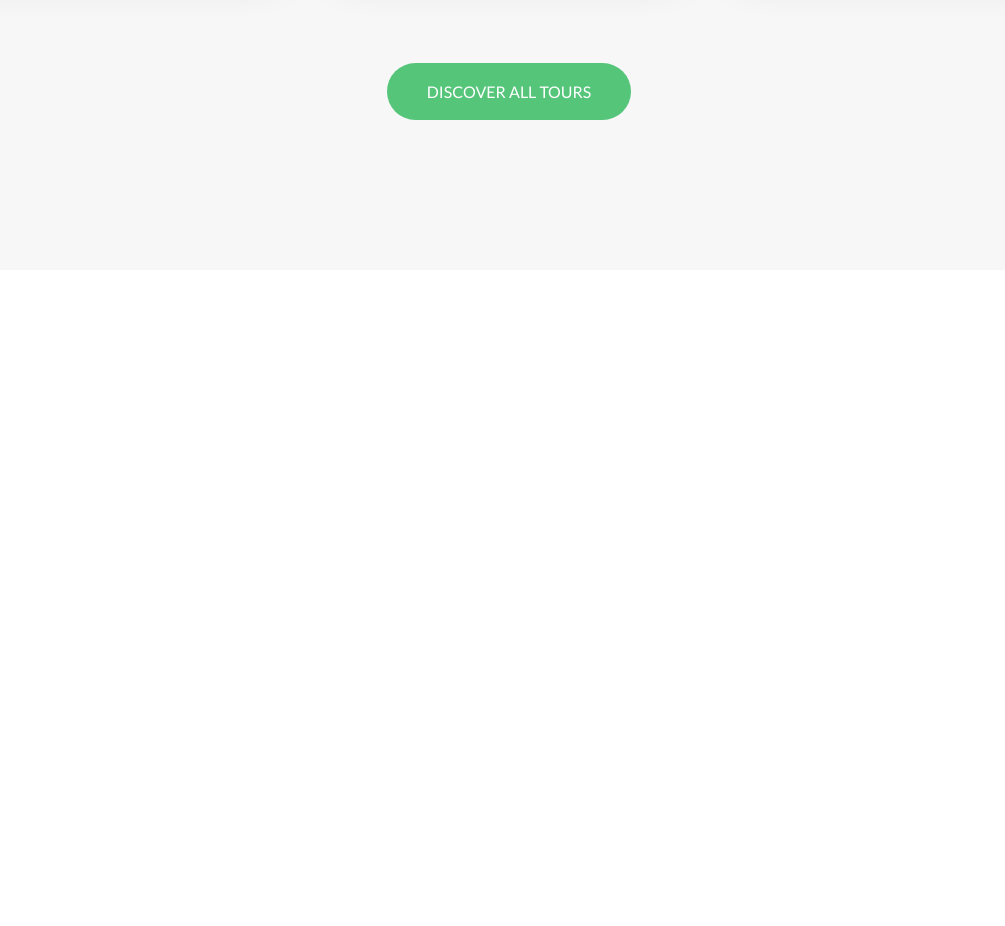
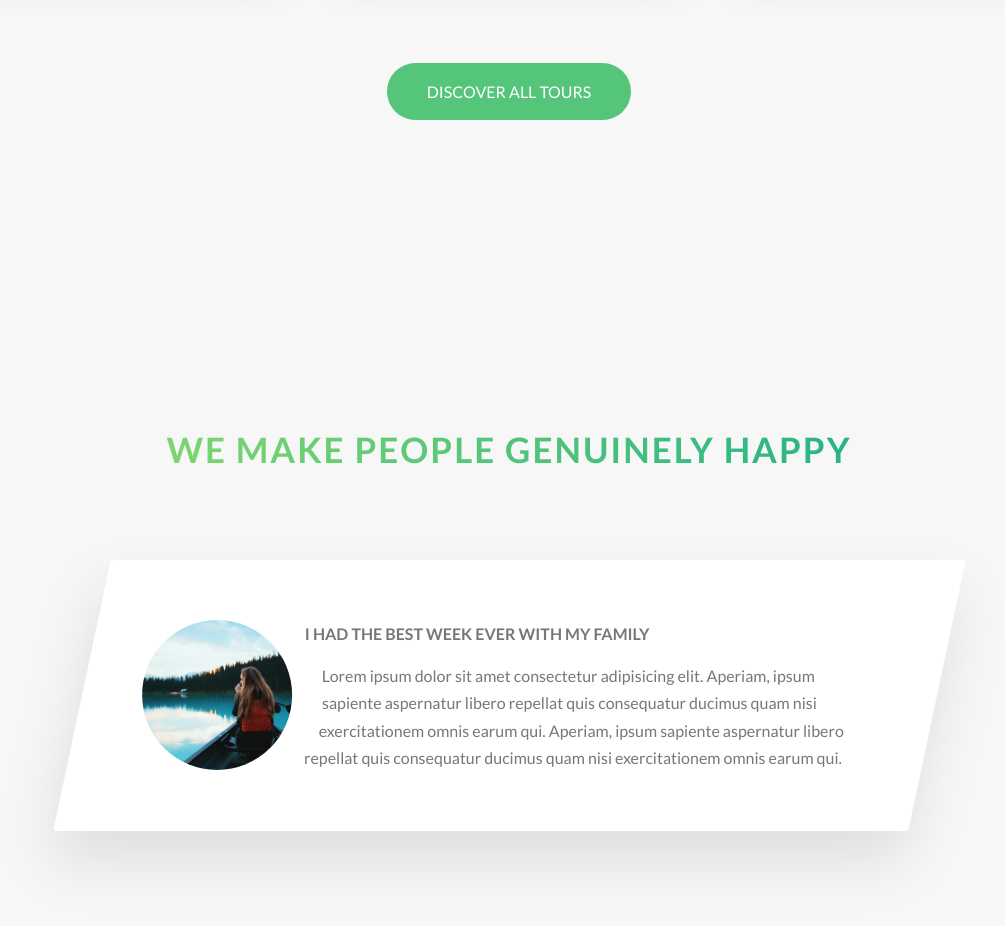
Before and after one commit to MateenCode/Natours, a website: page index.html in a window 1280 px wide. Shown: the part 2996-3922 px from the top of the page, without its empty margins (131-1136 px from the left). Before the commit the page ends 3296 px from the top, so only its background shows below. Drawn offline with Linux system fonts and the light colour scheme.

Commit message:
building out tour section component

```diff
--- a/index.html
+++ b/index.html
@@ -241,6 +241,38 @@
           <a href="#" class="btn btn--green">Discover all tours</a>
         </div>
       </section>
+
+      <section class="section-stories">
+        <div class="u-center-text u-margin-bottom-big">
+          <h2 class="heading-secondary">
+            We make people genuinely happy
+          </h2>
+        </div>
+
+        <div class="row">
+          <div class="story">
+            <figure class="story__shape">
+              <img
+                src="img/nat-8.jpg"
+                alt="Person on a tour"
+                class="story__img"
+              />
+            </figure>
+            <div class="story__text">
+              <h3 class="heading-tertiary u-margin-bottom-small">
+                I had the best week ever with my family
+              </h3>
+              <p>
+                Lorem ipsum dolor sit amet consectetur adipisicing elit.
+                Aperiam, ipsum sapiente aspernatur libero repellat quis
+                consequatur ducimus quam nisi exercitationem omnis earum qui.
+                Aperiam, ipsum sapiente aspernatur libero repellat quis
+                consequatur ducimus quam nisi exercitationem omnis earum qui.
+              </p>
+            </div>
+          </div>
+        </div>
+      </section>
     </main>
 
     <!--
--- /dev/null
+++ b/sass/components/_story.scss
@@ -0,0 +1,35 @@
+.story {
+  width: 75%;
+  margin: 0 auto;
+  box-shadow: 0 3rem 6rem rgba($color-black, 0.1);
+  background-color: $color-white;
+  border-radius: 3px;
+  padding: 6rem;
+  padding-left: 9rem;
+  font-size: $default-font-size;
+  transform: skewX(-12deg);
+
+  &__shape {
+    width: 15rem;
+    height: 15rem;
+    float: left;
+
+    // This actualy creates a circle like shape
+    -webkit-shape-outside: circle(50% at 50% 50%);
+    shape-outside: circle(50% at 50% 50%);
+    // This shows the circle like shape
+    -webkit-clip-path: circle(50% at 50% 50%);
+    clip-path: circle(50% at 50% 50%);
+    // The best way to move around element that float is to use transform no margins or padding
+    transform: translateX(-3rem) skewX(12deg);
+  }
+
+  &__img {
+    // Given a height 100% it referce the 100% of the parent in this case is 15rem
+    height: 100%;
+  }
+
+  &__text {
+    transform: skewX(12deg);
+  }
+}
--- a/sass/main.scss
+++ b/sass/main.scss
@@ -11,6 +11,7 @@
 @import "components/card";
 @import "components/composition";
 @import "components/feature-box";
+@import "components/story";
 
 @import "layout/grid";
 @import "layout/header";
--- a/sass/pages/_home.scss
+++ b/sass/pages/_home.scss
@@ -27,3 +27,8 @@
   padding: 25rem 0 15rem 0;
   margin-top: -10rem;
 }
+
+.section-stories {
+  padding: 15rem 0;
+  background-color: $color-grey-light-1;
+}
```
Also changed, not shown: css/style.css.
